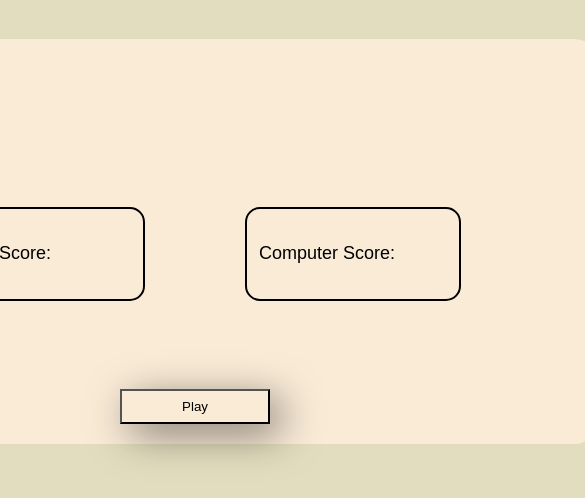
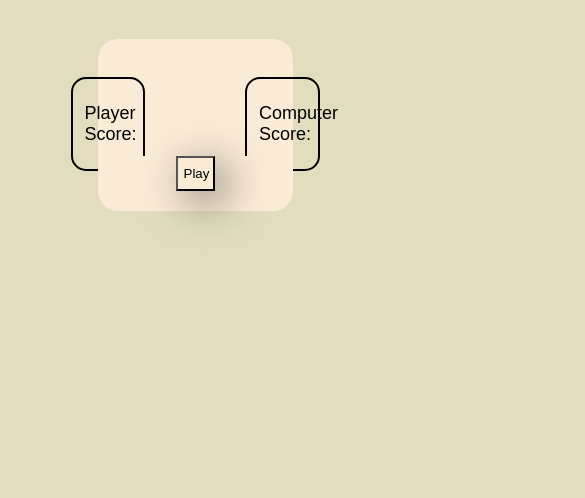
Before and after one commit to IanLiu0124/RockScissorPaperJavascript, a plain HTML site: page index.html in a window 390 px wide. Shown: the whole page, 585 px wide, since content can reach past the window. Drawn offline with Linux system fonts and the light colour scheme.

Commit message:
Changed instead of using fixed pixels like 800px, I use vw to make it mobile friendly

```diff
--- a/styles.css
+++ b/styles.css
@@ -12,11 +12,11 @@ body{
 .board{
     display: flex;
     background-color: antiquewhite;
-    height: 350px;
-    width: 800px;
+    height: 30vw;
+    width: 50vw;
     justify-content: center;
     align-items: center;
-    gap: 30px;
+    gap: 1vw;
     flex-direction: column;
     border-radius: 20px 20px 0 0;
 
@@ -28,7 +28,7 @@ h2{
 .board2
 {
     background-color: antiquewhite;
-    width: 800px;
+    width: 50vw;
     display: flex;
     justify-content: center;
     border-radius: 0 0 20px 20px;
@@ -45,7 +45,7 @@ h2{
 {
     margin-top: 0px;
     border: 2px solid;
-    width: 200px;
+    width: 15vw;
     height: 90px;
     display: flex;
     /* justify-content: center; */
@@ -63,7 +63,7 @@ h2{
 #play
 {
     height: 35px;
-    width: 150px;
+    width: 10vw;
     background-color: antiquewhite;
     box-shadow: 10px 10px 40px rgba(0, 0, 0, 0.5);
     cursor: pointer;
```
